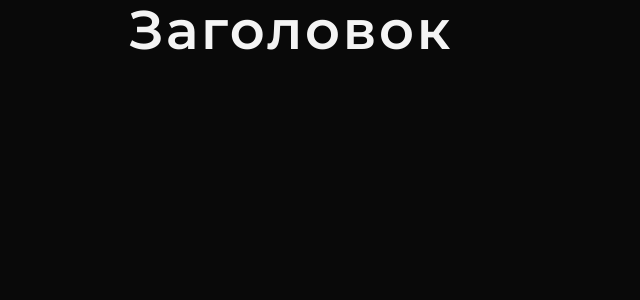
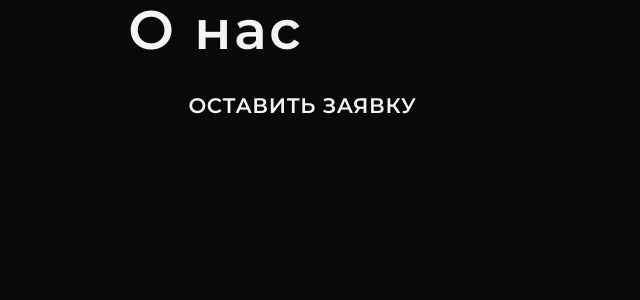
Before and after one commit to proofblame/raccoon-it, a React (Create React App) app: page / in a window 1280 px wide. Shown: the top 300 px of the page, without its empty margins (0-640 px from the left). Built offline with nearby package versions, Linux system fonts and the light colour scheme.

Commit message:
initial commit 2

```diff
--- a/src/pages/About/About.jsx
+++ b/src/pages/About/About.jsx
@@ -1,13 +1,17 @@
 import about from './About.module.scss';
 
 import Container from '../../shared/UI/Container/Container';
+import Button from '../../shared/UI/Button/Button';
 import H2 from '../../shared/UI/H2/H2';
 
 const About = () => {
   return (
     <section className={about.section}>
       <Container>
-        <H2></H2>
+        <div className={about.wrapper}>
+          <H2>О нас</H2>
+        </div>
+        <Button>Оставить заявку</Button>
       </Container>
     </section>
   );
--- a/src/pages/About/About.module.scss
+++ b/src/pages/About/About.module.scss
@@ -4,5 +4,4 @@
   background-color: $background;
   width: 100%;
   height: 100vh;
-  color: white;
 }
```
